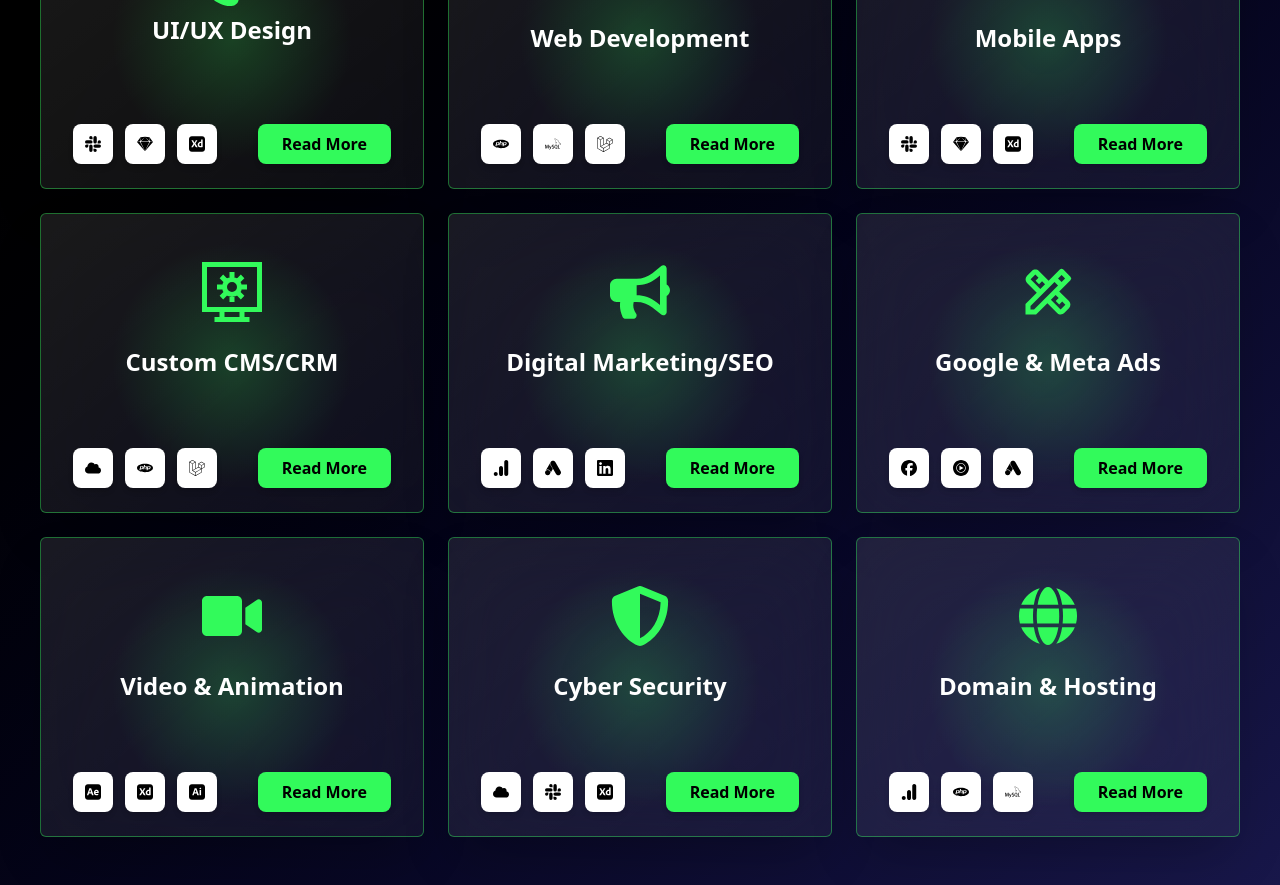
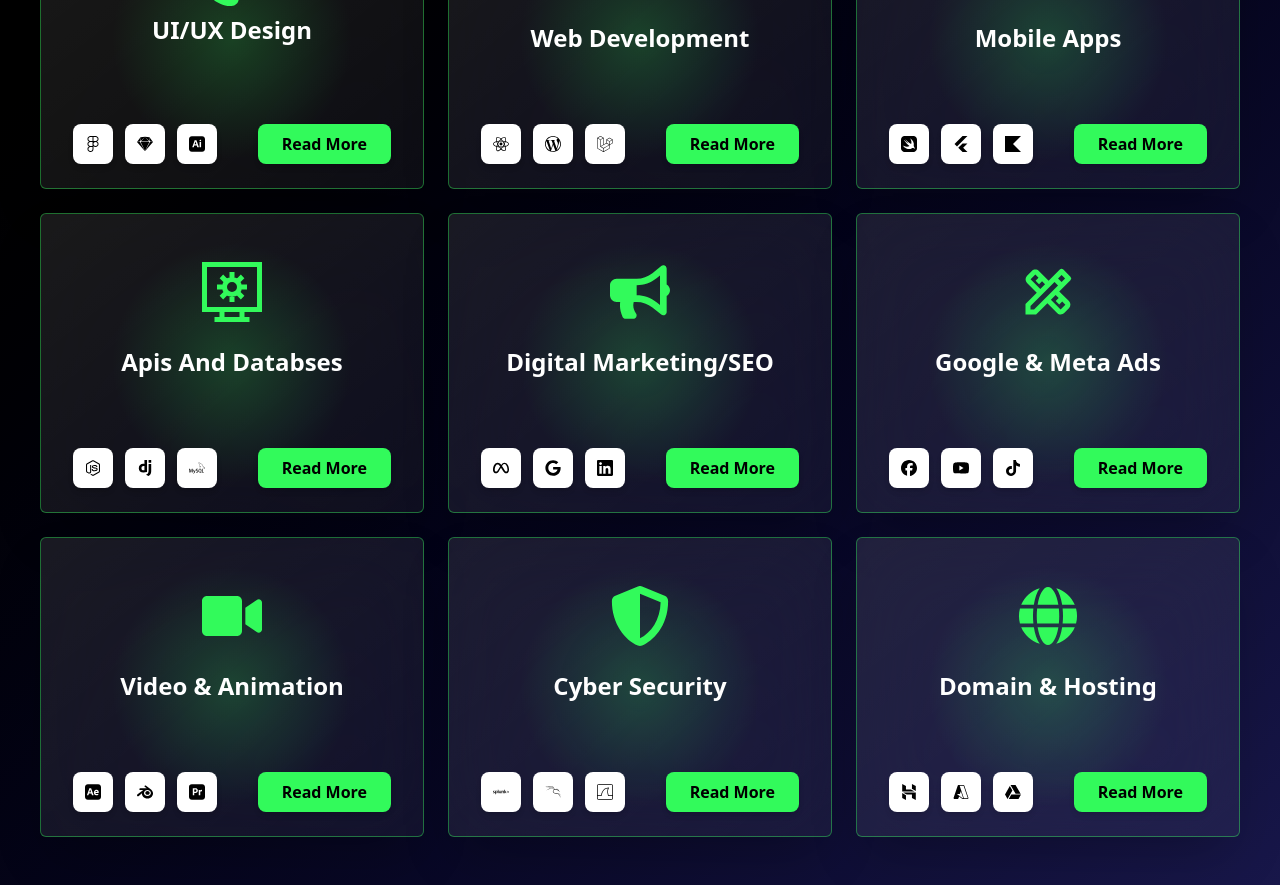
Before and after one commit to Ahmed9253/quibblebytes-Portfolio, a React (Vite) app in the folder frontend/: page / in a window 1280 px wide. Shown: the part 360-1245 px from the top of the page. Built offline with nearby package versions, Linux system fonts and the light colour scheme.

Commit message:
icons fix services section

```diff
--- a/frontend/src/components/ServicesSection.jsx
+++ b/frontend/src/components/ServicesSection.jsx
@@ -1,54 +1,56 @@
-import { FaPalette, FaServer, FaMobileAlt, FaBullhorn, FaVideo, FaShieldAlt, FaGlobe, FaCloud } from 'react-icons/fa';
+import { FaPalette, FaServer, FaMobileAlt, FaBullhorn, FaVideo, FaShieldAlt, FaGlobe, FaCloud, FaWordpress, FaNode, FaNodeJs, FaGoogle, FaGoogleDrive } from 'react-icons/fa';
 import { FiMonitor } from 'react-icons/fi';
-import { SiSlack, SiSketch, SiAdobexd, SiPhp, SiMysql, SiLaravel, SiGoogleanalytics, SiLinkedin, SiYoutubemusic, SiFacebook, SiAdobeaftereffects, SiAdobeillustrator, SiGoogleads } from 'react-icons/si';
+import { SiSlack, SiSketch, SiAdobexd, SiPhp, SiMysql, SiLaravel, SiGoogleanalytics, SiLinkedin, SiYoutubemusic, SiFacebook, SiAdobeaftereffects, SiAdobeillustrator, SiGoogleads, SiFig, SiFigma, SiSwift, SiFlutter, SiAndroidstudio, SiShopify, SiHubspot, SiTiktok, SiYoutube, SiReact, SiWordpress, SiDjango, SiKotlin, SiMeta, SiBlender, SiAdobepremierepro, SiSplunk, SiKalilinux, SiWireshark, SiHostinger, SiLazarus } from 'react-icons/si';
 import { MdOutlineDesignServices } from 'react-icons/md';
 import { GrSystem } from 'react-icons/gr';
+import "react-icons/vsc"
+import { VscAzure } from 'react-icons/vsc';
 
 const services = [
   {
     title: 'UI/UX Design',
     icon: <FaPalette className="text-6xl text-[#32fa5b] mb-2 mt-2 z-20" />,
-    tools: [<SiSlack />, <SiSketch />, <SiAdobexd />]
+    tools: [<SiFigma/>, <SiSketch />, <SiAdobeillustrator />]
   },
   {
     title: 'Web Development',
     icon: <FiMonitor className="text-6xl text-[#32fa5b] mb-6 z-20" />,
-    tools: [<SiPhp />, <SiMysql />, <SiLaravel />]
+    tools: [<SiReact />, <SiWordpress />, <SiLaravel />]
   },
   {
     title: 'Mobile Apps',
     icon: <FaMobileAlt className="text-6xl text-[#32fa5b] mb-6 z-20" />,
-    tools: [<SiSlack />, <SiSketch />, <SiAdobexd />]
+    tools: [<SiSwift />, <SiFlutter />, <SiKotlin />]
   },
   {
-    title: 'Custom CMS/CRM',
+    title: 'Apis And Databses',
     icon: <GrSystem className="text-6xl text-[#32fa5b] mb-6 z-20" />,
-    tools: [<FaCloud />, <SiPhp />, <SiLaravel />]
+    tools: [<FaNodeJs />, <SiDjango />, <SiMysql />]
   },
   {
     title: 'Digital Marketing/SEO',
     icon: <FaBullhorn className="text-6xl text-[#32fa5b] mb-6 z-20" />,
-    tools: [<SiGoogleanalytics />, <SiGoogleads />, <SiLinkedin />]
+    tools: [<SiMeta />, <FaGoogle />, <SiLinkedin />]
   },
   {
     title: 'Google & Meta Ads',
     icon: <MdOutlineDesignServices className="text-6xl text-[#32fa5b] mb-6 z-20" />,
-    tools: [<SiFacebook />, <SiYoutubemusic />, <SiGoogleads />]
+    tools: [<SiFacebook />, <SiYoutube />, <SiTiktok />]
   },
   {
     title: 'Video & Animation',
     icon: <FaVideo className="text-6xl text-[#32fa5b] mb-6 z-20" />,
-    tools: [<SiAdobeaftereffects />, <SiAdobexd />, <SiAdobeillustrator />]
+    tools: [<SiAdobeaftereffects />, <SiBlender />, <SiAdobepremierepro />]
   },
   {
     title: 'Cyber Security',
     icon: <FaShieldAlt className="text-6xl text-[#32fa5b] mb-6 z-20" />,
-    tools: [<FaCloud />, <SiSlack />, <SiAdobexd />]
+    tools: [<SiSplunk />, <SiKalilinux />, <SiWireshark />]
   },
   {
     title: 'Domain & Hosting',
     icon: <FaGlobe className="text-6xl text-[#32fa5b] mb-6 z-20" />,
-    tools: [<SiGoogleanalytics />, <SiPhp />, <SiMysql />]
+    tools: [<SiHostinger />, <VscAzure />, <FaGoogleDrive />]
   }
 ];
 
```
